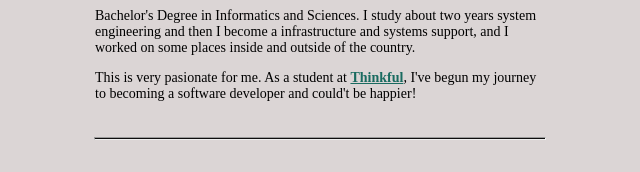
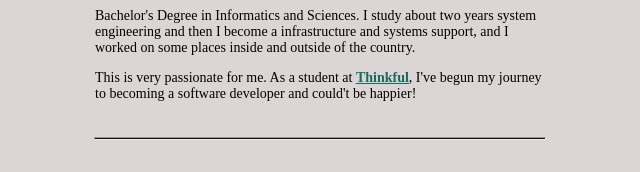
Before and after one commit to VelasquezVivas/Portfolio, a plain HTML site: page index.html in a window 1280 px wide. Shown: the part 785-957 px from the top of the page, 320-960 px from the left. Drawn offline with Linux system fonts and the light colour scheme.

Commit message:
Update index.html

```diff
--- a/index.html
+++ b/index.html
@@ -46,7 +46,7 @@
              become a infrastructure and systems support, and I worked on some places
              inside and outside of the country. </p>
 
-          <p>This is very pasionate for me. As a student at <a href=https://www.thinkful.com/><b>Thinkful</b></a>,
+          <p>This is very passionate for me. As a student at <a href=https://www.thinkful.com/><b>Thinkful</b></a>,
              I've begun my journey to becoming a software developer and could't be happier! </p>
       </article>
 
```
